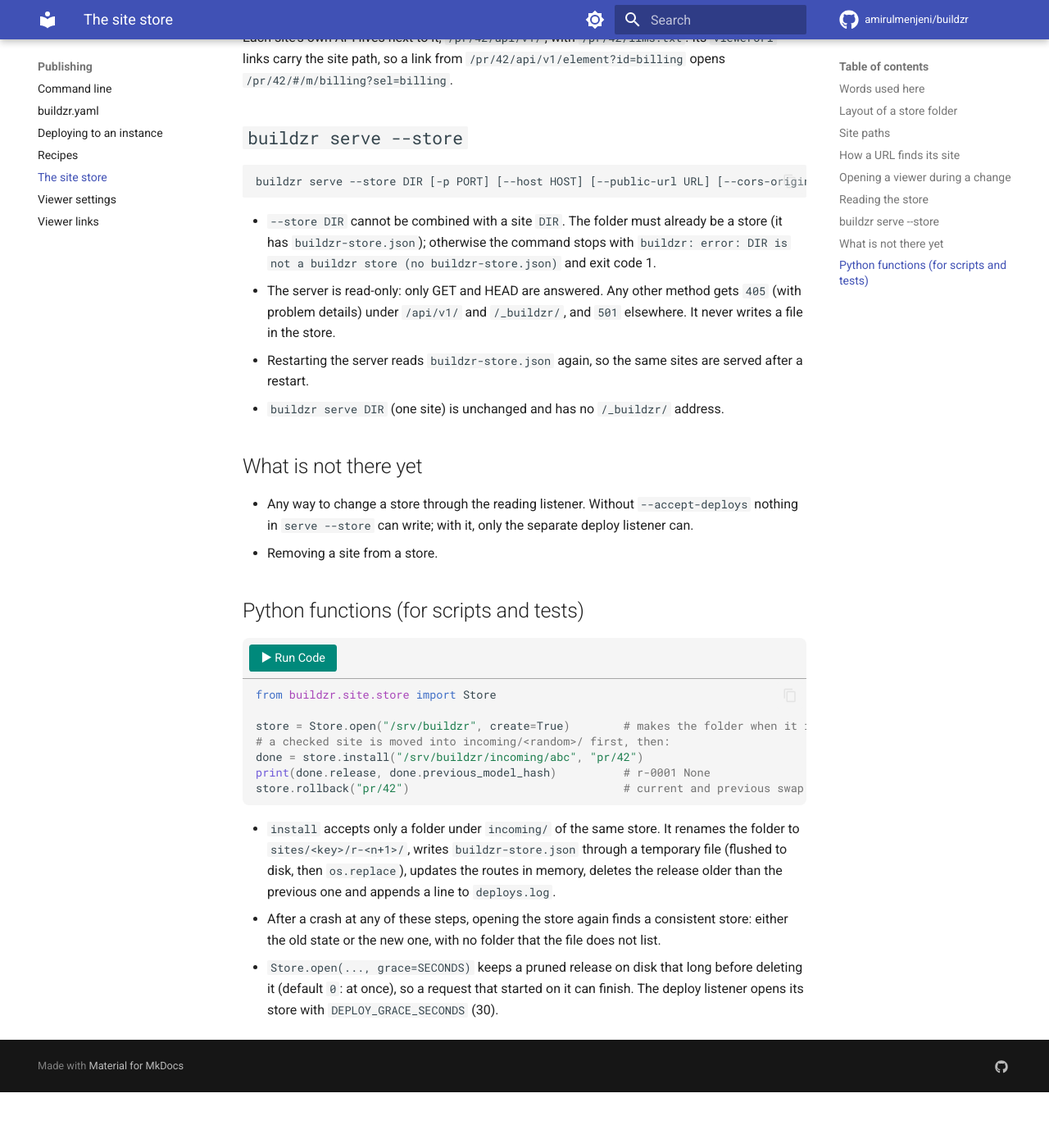
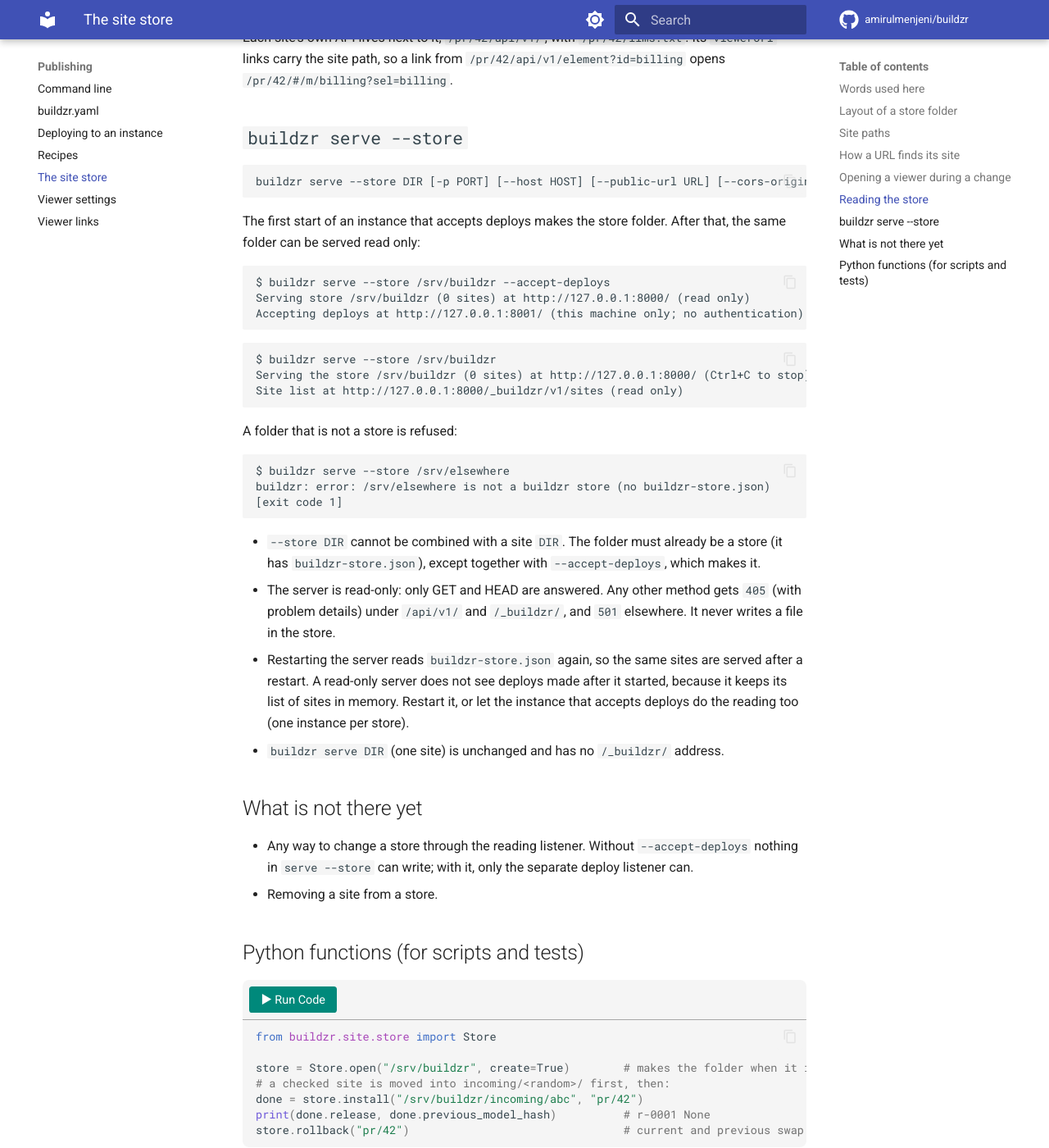
Before and after one commit to amirulmenjeni/buildzr, an MkDocs documentation site: the page built from docs/store.md, in a window 1280 px wide and 1400 px high, scrolled down 4743 px. Shown: the whole window at 82% size. Built offline with MkDocs 1.6.1 and Material for MkDocs 9.7.7, drawn with Linux system fonts in a browser that asks for light colours; comment, search, counter and statistics services are not loaded; before the commit the page ends 6075 px from its top, so only the background shows below that.

Commit message:
docs(store): the serve --store start-up lines and error, tested

````diff
--- a/docs/store.md
+++ b/docs/store.md
@@ -149,9 +149,31 @@ Each site's own API lives next to it, `/pr/42/api/v1/`, with `/pr/42/llms.txt`.
 buildzr serve --store DIR [-p PORT] [--host HOST] [--public-url URL] [--cors-origin ORIGIN]...
 ```
 
-- `--store DIR` cannot be combined with a site `DIR`. The folder must already be a store (it has `buildzr-store.json`); otherwise the command stops with `buildzr: error: DIR is not a buildzr store (no buildzr-store.json)` and exit code 1.
+The first start of an instance that accepts deploys makes the store folder. After that, the same folder can be served read only:
+
+```text
+$ buildzr serve --store /srv/buildzr --accept-deploys
+Serving store /srv/buildzr (0 sites) at http://127.0.0.1:8000/ (read only)
+Accepting deploys at http://127.0.0.1:8001/ (this machine only; no authentication)
+```
+
+```text
+$ buildzr serve --store /srv/buildzr
+Serving the store /srv/buildzr (0 sites) at http://127.0.0.1:8000/ (Ctrl+C to stop)
+Site list at http://127.0.0.1:8000/_buildzr/v1/sites (read only)
+```
+
+A folder that is not a store is refused:
+
+```text
+$ buildzr serve --store /srv/elsewhere
+buildzr: error: /srv/elsewhere is not a buildzr store (no buildzr-store.json)
+[exit code 1]
+```
+
+- `--store DIR` cannot be combined with a site `DIR`. The folder must already be a store (it has `buildzr-store.json`), except together with `--accept-deploys`, which makes it.
 - The server is read-only: only GET and HEAD are answered. Any other method gets `405` (with problem details) under `/api/v1/` and `/_buildzr/`, and `501` elsewhere. It never writes a file in the store.
-- Restarting the server reads `buildzr-store.json` again, so the same sites are served after a restart.
+- Restarting the server reads `buildzr-store.json` again, so the same sites are served after a restart. A read-only server does not see deploys made after it started, because it keeps its list of sites in memory. Restart it, or let the instance that accepts deploys do the reading too (one instance per store).
 - `buildzr serve DIR` (one site) is unchanged and has no `/_buildzr/` address.
 
 ## What is not there yet
````
